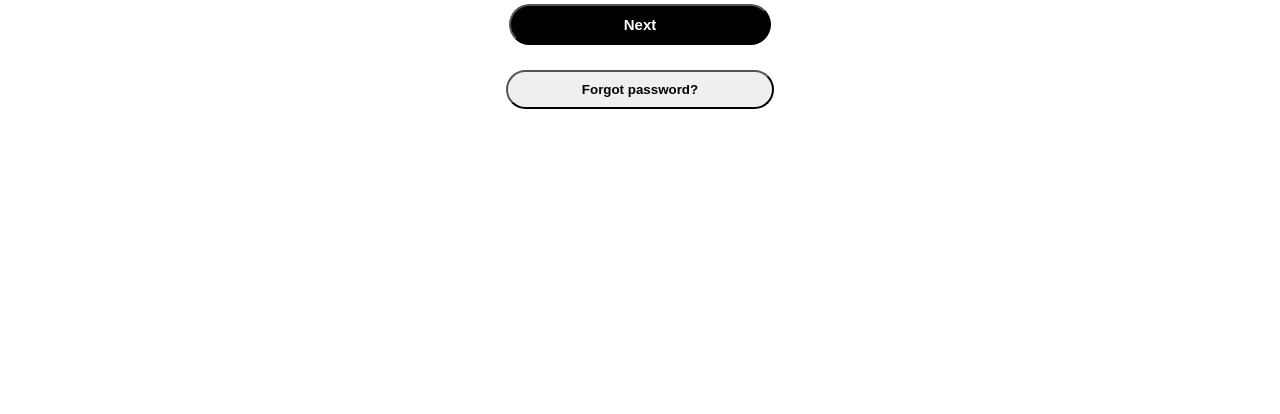
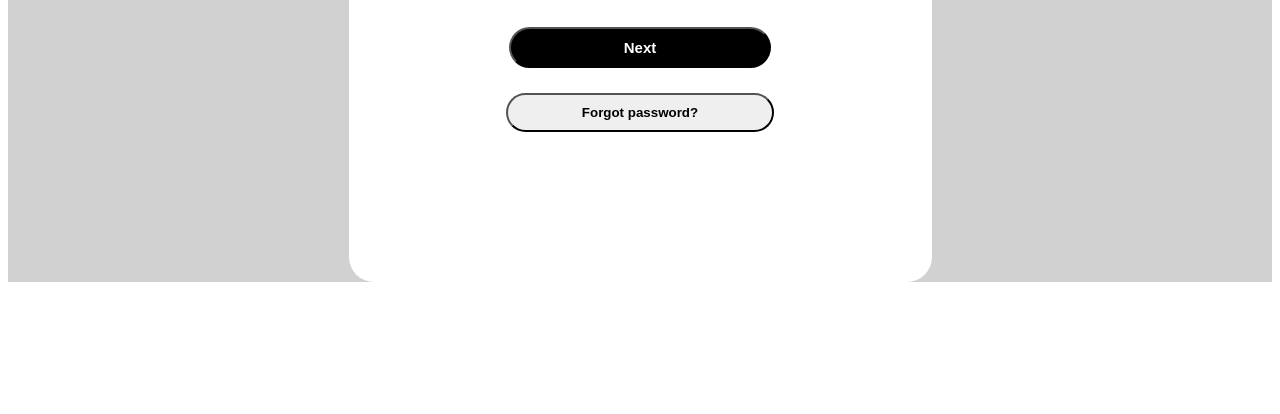
Before and after one commit to ankitdubey005/twitter-clone, a plain HTML site: page Desktop/twitter-clone/index.html in a window 1280 px wide. Shown: the part 386-800 px from the top of the page. Drawn offline with Linux system fonts and the light colour scheme.

Commit message:
centering the page also made a border around it

```diff
--- a/Desktop/twitter-clone/style.css
+++ b/Desktop/twitter-clone/style.css
@@ -1,6 +1,13 @@
 body {
   /* background-color: rgb(220, 255, 196);
    */
+}
+#body {
+  display: flex;
+  justify-content: center;
+  background-color: rgb(210, 209, 209);
+  margin: 0%;
+  padding: 0%;
 }
 #container {
   /* background-color: blueviolet; */
@@ -9,8 +16,11 @@ body {
   align-items: center;
   flex-direction: column;
   margin-top: 50px;
-  margin-right: 250px;
-  margin-left: px;
+
+  background-color: white;
+  width: 583px;
+  padding-top: 15px;
+  border-radius: 25px;
 }
 .twitter-logo {
   display: block;
@@ -66,6 +76,7 @@ h1 {
 }
 .btn2 {
   text-align: center;
+  margin-bottom: 150px;
 }
 .btn2 button {
   margin-top: 25px;
```
